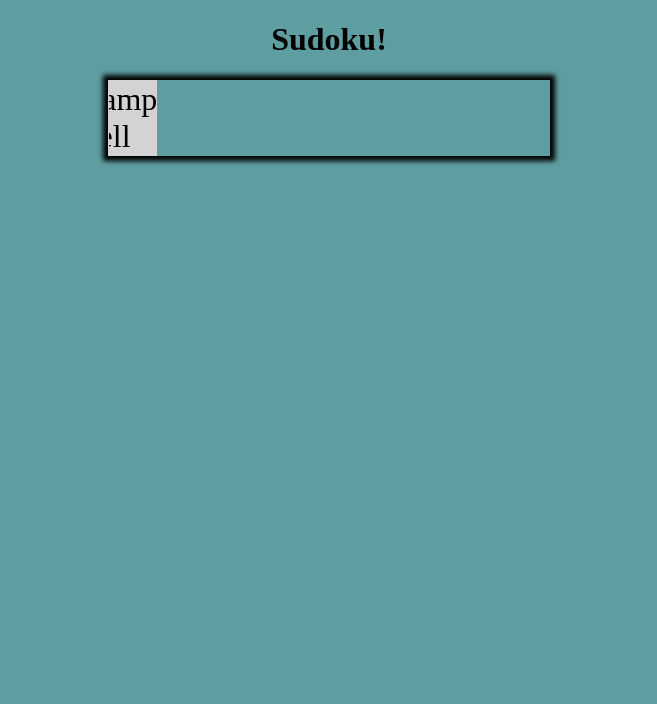
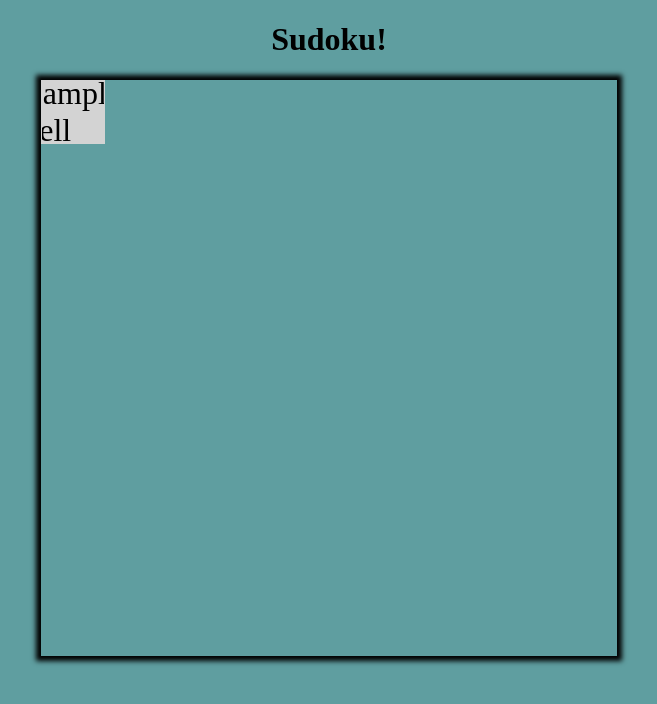
Before and after one commit to danial09/WAD7A_project, a Django app: template templates/sudokugame/test.html in a window 1280 px wide. Shown: the top 704 px of the page, without its empty margins (311-968 px from the left). Run offline with Django 3.2, Linux system fonts and the light colour scheme; the template is opened without the code that fills it: most values are stand-ins (such as "Sample title", 1, 10 or a date in 2020).

Commit message:
Ensure sudoku cells are square. This isn't a great solution; it's unfortunately hard-codey. But it does seem to work.

```diff
--- a/static/sudokugame/board-style.css
+++ b/static/sudokugame/board-style.css
@@ -4,9 +4,10 @@ body {
 
 #sudoku_board {
     box-shadow: 0 0 5px 5px black;
-    width:35%;
+    width: calc(4em * 9);
     display: grid;
-    grid-template-columns: repeat(9, 1fr);
+    grid-template-columns: repeat(9, 4em);
+    grid-template-rows: repeat(9, 4em);
     margin: auto;
 }
 
```
